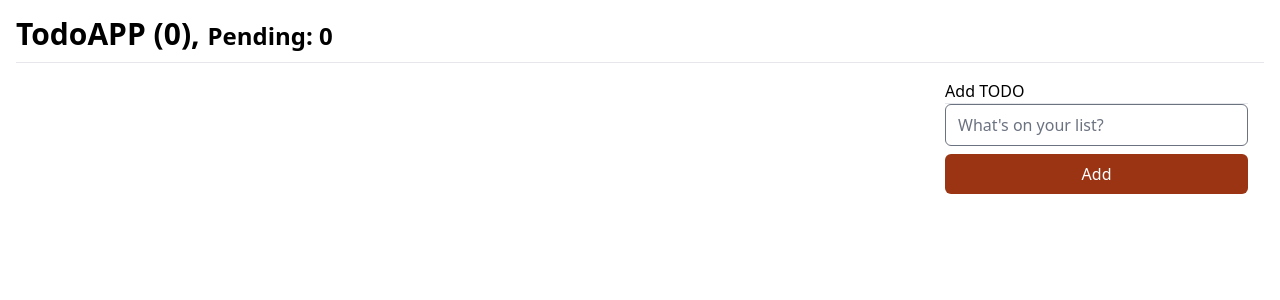
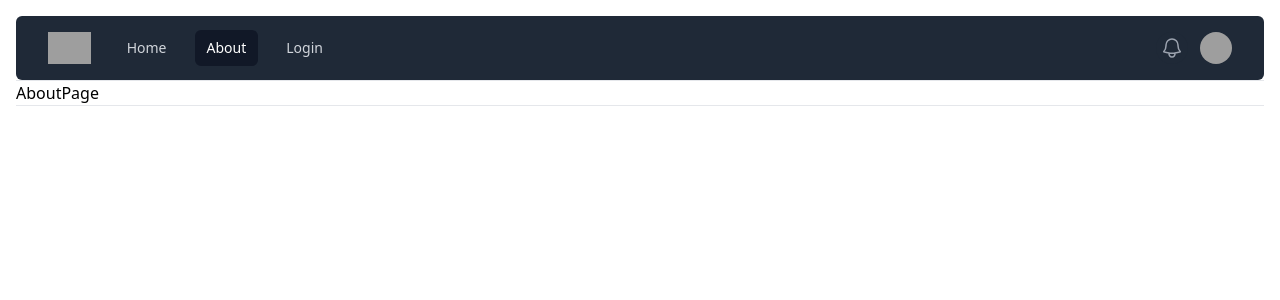
Before and after one commit to CristianRP/hooks-app, a React (Vite) app: page /about in a window 1280 px wide. Shown: the top 300 px of the page. Built offline with nearby package versions, Linux system fonts and the light colour scheme; grey boxes are pictures that could not be loaded.

Commit message:
feat: Add ReactRouter, config MainApp component to use the router and the main.tsx to add the BrowserRouter, add AboutPage, HomePage, LoginPage skeleton components and add Navbar component based on tailwind css (for now is just the html version)

```diff
--- a/package.json
+++ b/package.json
@@ -11,7 +11,8 @@
   },
   "dependencies": {
     "react": "^18.2.0",
-    "react-dom": "^18.2.0"
+    "react-dom": "^18.2.0",
+    "react-router-dom": "^6.22.3"
   },
   "devDependencies": {
     "@tailwindcss/forms": "^0.5.7",
--- /dev/null
+++ b/src/09-useContext/AboutPage.tsx
@@ -0,0 +1,9 @@
+
+export const AboutPage = () => {
+  return (
+    <>
+      <h1>AboutPage</h1>
+      <hr />
+    </>
+  )
+}
--- /dev/null
+++ b/src/09-useContext/HomePage.tsx
@@ -0,0 +1,9 @@
+
+export const HomePage = () => {
+  return (
+    <>
+      <h1>HomePage</h1>
+      <hr />
+    </>
+  )
+}
--- /dev/null
+++ b/src/09-useContext/LoginPage.tsx
@@ -0,0 +1,9 @@
+
+export const LoginPage = () => {
+  return (
+    <>
+      <h1>LoginPage</h1>
+      <hr />
+    </>
+  )
+}
--- /dev/null
+++ b/src/09-useContext/MainApp.tsx
@@ -0,0 +1,20 @@
+import { Navigate, Route, Routes } from 'react-router-dom'
+import { AboutPage, HomePage, LoginPage, Navbar } from '.'
+
+export const MainApp = () => {
+  return (
+    <>
+      <Navbar />
+      <hr />
+
+      <Routes>
+        <Route path="/" element={ <HomePage /> } />
+        <Route path="about" element={ <AboutPage /> } />
+        <Route path="login" element={ <LoginPage /> } />
+
+        {/* <Route path="/*" element={ <LoginPage /> } /> wildcard to redirect if route doesn't exists or just redirect like below*/}
+        <Route path='/*' element={ <Navigate to='/about' /> } />
+      </Routes>
+    </>
+  )
+}
--- /dev/null
+++ b/src/09-useContext/Navbar.tsx
@@ -0,0 +1,90 @@
+import { Link, NavLink } from 'react-router-dom'
+
+export const Navbar = () => {
+  return (
+    <nav className="bg-gray-800 rounded-md">
+      <div className="mx-auto max-w-7xl px-2 sm:px-6 lg:px-8">
+        <div className="relative flex h-16 items-center justify-between">
+          <div className="absolute inset-y-0 left-0 flex items-center sm:hidden">
+            {/* <!-- Mobile menu button--> */}
+            <button type="button" className="relative inline-flex items-center justify-center rounded-md p-2 text-gray-400 hover:bg-gray-700 hover:text-white focus:outline-none focus:ring-2 focus:ring-inset focus:ring-white" aria-controls="mobile-menu" aria-expanded="false">
+              <span className="absolute -inset-0.5"></span>
+              <span className="sr-only">Open main menu</span>
+              {/* <!--
+                Icon when menu is closed.
+
+                Menu open: "hidden", Menu closed: "block"
+              --> */}
+              <svg className="block h-6 w-6" fill="none" viewBox="0 0 24 24" strokeWidth="1.5" stroke="currentColor" aria-hidden="true">
+                <path strokeLinecap="round" strokeLinejoin="round" d="M3.75 6.75h16.5M3.75 12h16.5m-16.5 5.25h16.5" />
+              </svg>
+              {/* <!--
+                Icon when menu is open.
+
+                Menu open: "block", Menu closed: "hidden"
+              --> */}
+              <svg className="hidden h-6 w-6" fill="none" viewBox="0 0 24 24" strokeWidth="1.5" stroke="currentColor" aria-hidden="true">
+                <path strokeLinecap="round" strokeLinejoin="round" d="M6 18L18 6M6 6l12 12" />
+              </svg>
+            </button>
+          </div>
+          <div className="flex flex-1 items-center justify-center sm:items-stretch sm:justify-start">
+            <div className="flex flex-shrink-0 items-center">
+              <Link to="/">
+                <img className="h-8 w-auto" src="https://tailwindui.com/img/logos/mark.svg?color=indigo&shade=500" alt="Your Company" />
+              </Link>
+            </div>
+            <div className="hidden sm:ml-6 sm:block">
+              <div className="flex space-x-4">
+                {/* <!-- Current: "bg-gray-900 text-white", Default: "text-gray-300 hover:bg-gray-700 hover:text-white" --> */}
+                <NavLink to="/"
+                  className={({ isActive }) => isActive ? `bg-gray-900 text-white rounded-md px-3 py-2 text-sm font-medium` : `text-gray-300 hover:bg-gray-700 hover:text-white rounded-md px-3 py-2 text-sm font-medium`}>
+                  Home
+                </NavLink>
+                <NavLink to="/about"
+                  className={({ isActive }) => isActive ? `bg-gray-900 text-white rounded-md px-3 py-2 text-sm font-medium` : `text-gray-300 hover:bg-gray-700 hover:text-white rounded-md px-3 py-2 text-sm font-medium`}>
+                  About
+                </NavLink>
+                <NavLink to="/login"
+                  className={({ isActive }) => isActive ? `bg-gray-900 text-white rounded-md px-3 py-2 text-sm font-medium` : `text-gray-300 hover:bg-gray-700 hover:text-white rounded-md px-3 py-2 text-sm font-medium`}>
+                  Login
+                </NavLink>
+              </div>
+            </div>
+          </div>
+          <div className="absolute inset-y-0 right-0 flex items-center pr-2 sm:static sm:inset-auto sm:ml-6 sm:pr-0">
+            <button type="button" className="relative rounded-full bg-gray-800 p-1 text-gray-400 hover:text-white focus:outline-none focus:ring-2 focus:ring-white focus:ring-offset-2 focus:ring-offset-gray-800">
+              <span className="absolute -inset-1.5"></span>
+              <span className="sr-only">View notifications</span>
+              <svg className="h-6 w-6" fill="none" viewBox="0 0 24 24" strokeWidth="1.5" stroke="currentColor" aria-hidden="true">
+                <path strokeLinecap="round" strokeLinejoin="round" d="M14.857 17.082a23.848 23.848 0 005.454-1.31A8.967 8.967 0 0118 9.75v-.7V9A6 6 0 006 9v.75a8.967 8.967 0 01-2.312 6.022c1.733.64 3.56 1.085 5.455 1.31m5.714 0a24.255 24.255 0 01-5.714 0m5.714 0a3 3 0 11-5.714 0" />
+              </svg>
+            </button>
+
+            {/* <!-- Profile dropdown --> */}
+            <div className="relative ml-3">
+              <div>
+                <button type="button" className="relative flex rounded-full bg-gray-800 text-sm focus:outline-none focus:ring-2 focus:ring-white focus:ring-offset-2 focus:ring-offset-gray-800" id="user-menu-button" aria-expanded="false" aria-haspopup="true">
+                  <span className="absolute -inset-1.5"></span>
+                  <span className="sr-only">Open user menu</span>
+                  <img className="h-8 w-8 rounded-full" src="https://images.unsplash.com/photo-1472099645785-5658abf4ff4e?ixlib=rb-1.2.1&ixid=eyJhcHBfaWQiOjEyMDd9&auto=format&fit=facearea&facepad=2&w=256&h=256&q=80" alt="" />
+                </button>
+              </div>
+            </div>
+          </div>
+        </div>
+      </div>
+
+      {/* <!-- Mobile menu, show/hide based on menu state. --> */}
+      <div className="sm:hidden" id="mobile-menu">
+        <div className="space-y-1 px-2 pb-3 pt-2">
+          {/* <!-- Current: "bg-gray-900 text-white", Default: "text-gray-300 hover:bg-gray-700 hover:text-white" --> */}
+          <a href="#" className="bg-gray-900 text-white block rounded-md px-3 py-2 text-base font-medium" aria-current="page">Dashboard</a>
+          <a href="#" className="text-gray-300 hover:bg-gray-700 hover:text-white block rounded-md px-3 py-2 text-base font-medium">Team</a>
+          <a href="#" className="text-gray-300 hover:bg-gray-700 hover:text-white block rounded-md px-3 py-2 text-base font-medium">Projects</a>
+          <a href="#" className="text-gray-300 hover:bg-gray-700 hover:text-white block rounded-md px-3 py-2 text-base font-medium">Calendar</a>
+        </div>
+      </div>
+    </nav>
+  )
+}
--- /dev/null
+++ b/src/09-useContext/index.ts
@@ -0,0 +1,4 @@
+export * from './HomePage';
+export * from './AboutPage';
+export * from './LoginPage';
+export * from './Navbar';
--- a/src/main.tsx
+++ b/src/main.tsx
@@ -1,12 +1,15 @@
 import React from 'react'
 import ReactDOM from 'react-dom/client'
+import { BrowserRouter } from 'react-router-dom'
 
-import { TodoApp } from './08-useReducer/TodoApp'
+import { MainApp } from './09-useContext/MainApp'
 
 import './index.css'
 
 ReactDOM.createRoot(document.getElementById('root')!).render(
-  // <React.StrictMode>
-  <TodoApp />
-  // </React.StrictMode>,
+  <BrowserRouter>
+    {/* <React.StrictMode> */}
+    <MainApp />
+    {/* </React.StrictMode>, */}
+  </BrowserRouter>
 )
```
Also changed, not shown: 1 other file (tests, documents, lock files or other folders).
